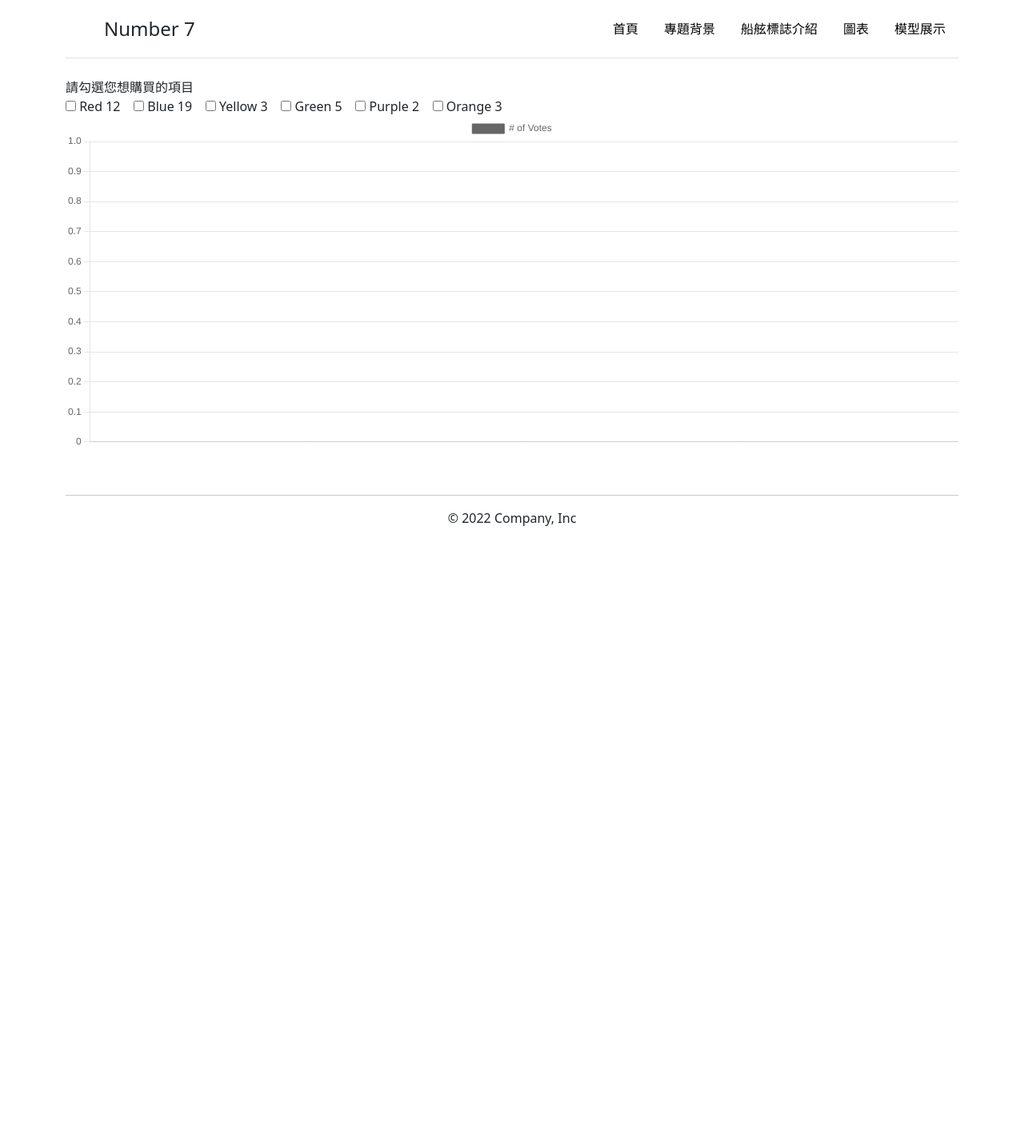
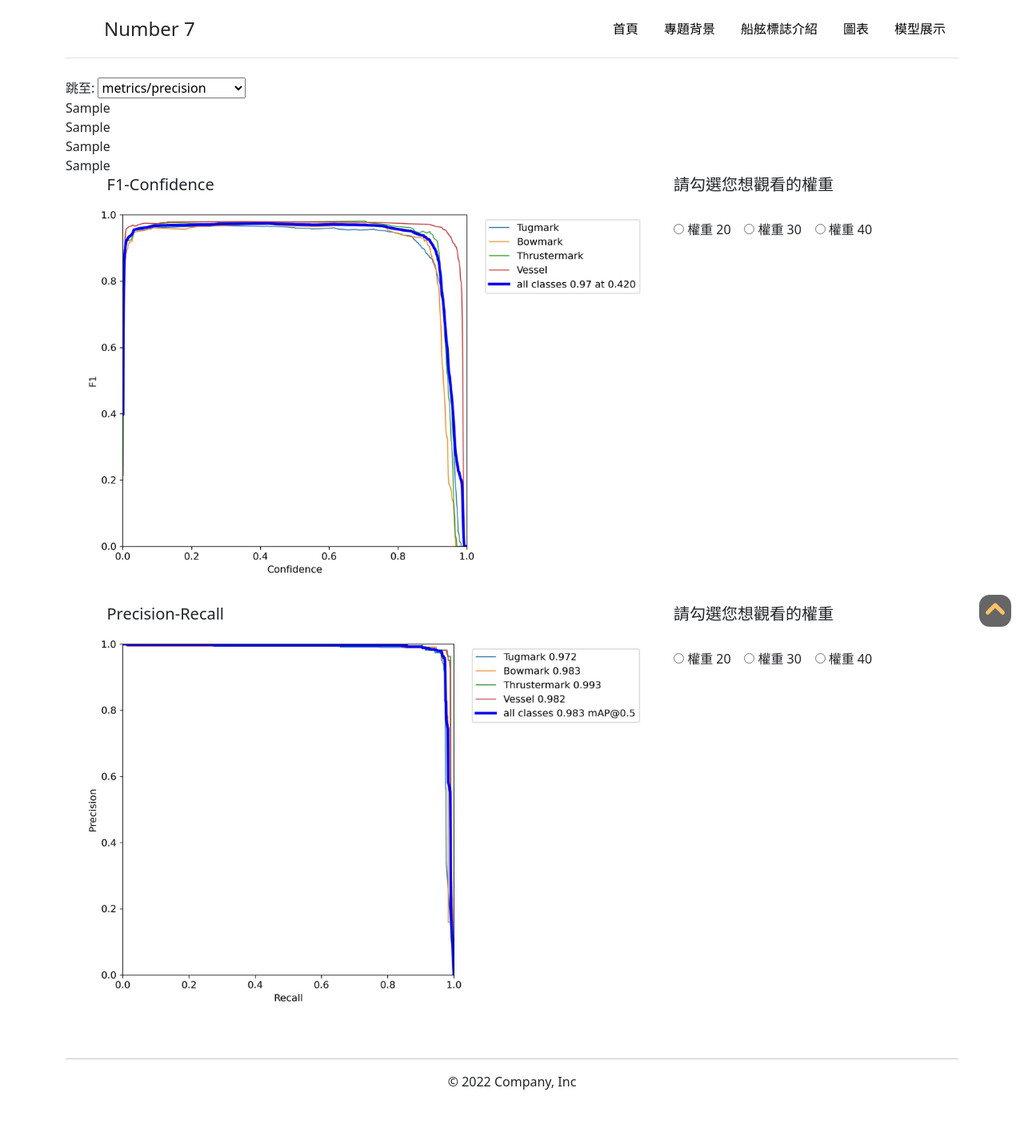
Before and after one commit to zxc21415/aiot_project, a Django app: template tugweb/templates/chart.html in a window 1280 px wide. Shown: the whole page at 80% size. Before the commit the page ends 658 px from the top, so only its background shows below. Run offline with Django 4.2, Linux system fonts and the light colour scheme; the template is opened without the code that fills it: most values are stand-ins (such as "Sample title", 1, 10 or a date in 2020); some libraries are stand-ins or nearby versions.

Commit message:
圖表完成，搬到圖表1

```diff
--- a/tugweb/templates/chart.html
+++ b/tugweb/templates/chart.html
@@ -2,104 +2,174 @@
 {% block title %}圖表{% endblock %}
 {% block headmessage %}<h2></h2>{% endblock %}
 {% block content %}
+<style type="text/css">
+  /* 40px */
+  .toTop-arrow {
+    width: 2.5rem;
+    height: 2.5rem;
+    padding: 0;
+    margin: 0;
+    border: 0;
+    border-radius: 33%;
+    opacity: 0.6;
+    background: #000;
+    cursor: pointer;
+    position: fixed;
+    right: 1rem;
+    bottom: 1rem;
+  }
 
+
+  .toTop-arrow::before,
+  .toTop-arrow::after {
+    width: 18px;
+    height: 5px;
+    border-radius: 3px;
+    top: 17px;
+    background: #f90;
+    position: absolute;
+    content: "";
+  }
+
+  .toTop-arrow::before {
+    transform: rotate(-45deg) translate(0, -50%);
+    left: 0.5rem;
+  }
+
+  .toTop-arrow::after {
+    transform: rotate(45deg) translate(0, -50%);
+    right: 0.5rem;
+  }
+
+  .toTop-arrow:focus {
+    outline: none;
+  }
+</style>
 <!-- 畫圖 -->
-
-<div class="row">
+<button type="button" id="BackTop" class="toTop-arrow">^</button>
+<div class="row" id="topdiv">
+  <div class="col">
     <form>
-        請勾選您想購買的項目<br>
-        <input type="checkbox" value="1" name="Product" id="Product_1"> Red 12 &nbsp;&nbsp;
-        <input type="checkbox" value="2" name="Product" id="Product_2"> Blue 19 &nbsp;&nbsp;
-        <input type="checkbox" value="3" name="Product" id="Product_3"> Yellow 3 &nbsp;&nbsp;
-        <input type="checkbox" value="4" name="Product" id="Product_4"> Green 5 &nbsp;&nbsp;
-        <input type="checkbox" value="5" name="Product" id="Product_5"> Purple 2 &nbsp;&nbsp;
-        <input type="checkbox" value="6" name="Product" id="Product_6"> Orange 3 &nbsp;&nbsp;
+      跳至:
+      <select name="chart">
+        <option value="1">metrics/precision</option>
+        <option value="2">metrics/recall</option>
+        <option value="3">metrics/mAP_0.5</option>
+        <option value="4">metrics/mAP_0.5:0.95</option>
+        <option value="5">F1-Confidence</option>
+        <option value="6">Precision-Recall</option>
+      </select>
     </form>
+  </div>
 </div>
 
-<canvas id="myChart" width="400" height="150"></canvas>
+<div class="row" id="#chart0">
+  <div class="col">
+    {% autoescape off %}
+    {{plot_div}}
+    {% endautoescape off %}
+  </div>
+</div>
+<div class="row" id="#chart1">
+  <div class="col">
+    {% autoescape off %}
+    {{plot_div2}}
+    {% endautoescape off %}
+  </div>
+</div>
+<div class="row" id="#chart2">
+  <div class="col">
+    {% autoescape off %}
+    {{plot_div3}}
+    {% endautoescape off %}
+  </div>
+</div>
+<div class="row" id="#chart3">
+  <div class="col">
+    {% autoescape off %}
+    {{plot_div4}}
+    {% endautoescape off %}
+  </div>
+</div>
+<div class="row F1" id="#chart4">
+  <div class="col-8">
+    <h5 style="padding-left: 7%;" id="title_F1">F1-Confidence</h5>
+    <img src="/static/img/chart/F1_20.jpg" class="img-fluid" width="auto" height="auto" style="padding-left: 2%;"
+      id="img_F1">
+  </div>
+  <div class="col-4">
+    <form>
+      <h5>請勾選您想觀看的權重</h5>
+      <br>
+      <input type="radio" value="1" name="F1" id="F1_1"> 權重 20 &nbsp;&nbsp;
+      <input type="radio" value="2" name="F1" id="F1_2"> 權重 30 &nbsp;&nbsp;
+      <input type="radio" value="3" name="F1" id="F1_3"> 權重 40 &nbsp;&nbsp;
+    </form>
+  </div>
+</div>
+<br>
+<div class="row PR" id="#chart5">
+  <div class="col-8">
+    <h5 style="padding-left: 7%;" id="title_PR">Precision-Recall</h5>
+    <img src="/static/img/chart/PR_20.jpg" class="img-fluid" width="auto" height="auto" style="padding-left: 2%;"
+      id="img_PR">
+  </div>
+  <div class="col-4">
+    <form>
+      <h5>請勾選您想觀看的權重</h5>
+      <br>
+      <input type="radio" value="1" name="PR" id="PR_1"> 權重 20 &nbsp;&nbsp;
+      <input type="radio" value="2" name="PR" id="PR_2"> 權重 30 &nbsp;&nbsp;
+      <input type="radio" value="3" name="PR" id="PR_3"> 權重 40 &nbsp;&nbsp;
+    </form>
+  </div>
+</div>
 <script>
-    var a = document.getElementsByName("Product");
-    T_label_list = ['Red', 'Blue', 'Yellow', 'Green', 'Purple', 'Orange'];
-    T_data_list = [12, 19, 3, 5, 2, 3]
-    T_color_list = ['rgba(255, 99, 132, 0.2)',
-        'rgba(54, 162, 235, 0.2)',
-        'rgba(255, 206, 86, 0.2)',
-        'rgba(75, 192, 192, 0.2)',
-        'rgba(153, 102, 255, 0.2)',
-        'rgba(255, 159, 64, 0.2)']
-    T_borderColor_list = ['rgba(255, 99, 132, 1)',
-        'rgba(54, 162, 235, 1)',
-        'rgba(255, 206, 86, 1)',
-        'rgba(75, 192, 192, 1)',
-        'rgba(153, 102, 255, 1)',
-        'rgba(255, 159, 64, 1)']
-    new_label_list = [];
-    new_data_list = [];
-    new_color_list = [];
-    new_borderColor_list = [];
-
-    function addData(chart, new_label, data, new_color, new_borderColor) {
-        for (var i = 0; i < new_label.length; i++) {
-            chart.data.labels = new_label;
-            chart.data.datasets[i].data = data;
-            chart.data.datasets[i].backgroundColor = new_color;
-            chart.data.datasets[i].borderColor = new_borderColor;
-            chart.update();
-        }
-
-    }
-
-
-    $(document).ready(function () {
-
-        $(a).click(function (event) {
-            new_label_list = [];
-            new_data_list = [];
-            new_color_list = [];
-            new_borderColor_list = [];
-            for (var i = 0; i < T_label_list.length; i++) {
-                if (a[i].checked == true) {
-                    new_label_list.push(T_label_list[i]);
-                    new_data_list.push(T_data_list[i]);
-                    new_color_list.push(T_color_list[i]);
-                    new_borderColor_list.push(T_borderColor_list[i]);
-                }
-            }
-
-            addData(myChart, new_label_list, new_data_list,new_color_list,new_borderColor_list)
-
-        });
+  $(document).ready(function () {
+    var pr = document.getElementsByName("PR");
+    var fc = document.getElementsByName("F1");
+    var move = document.getElementsByName("chart");
+    $(pr).click(function (event) {
+      if (pr[0].checked) {
+        $("#img_PR").attr("src", "/static/img/chart/PR_20.jpg");
+        $("#title_PR").text("Precision-Recall(權重20)");
+      };
+      if (pr[1].checked) {
+        $("#img_PR").attr("src", "/static/img/chart/PR_30.jpg");
+        $("#title_PR").text("Precision-Recall(權重30)");
+      };
+      if (pr[2].checked) {
+        $("#img_PR").attr("src", "/static/img/chart/PR_40.jpg");
+        $("#title_PR").text("Precision-Recall(權重40)");
+      };
+    });
+    $(fc).click(function (event) {
+      if (fc[0].checked) {
+        $("#img_F1").attr("src", "/static/img/chart/F1_20.jpg");
+        $("#title_F1").text("F1-Confidence(權重20)");
+      };
+      if (fc[1].checked) {
+        $("#img_F1").attr("src", "/static/img/chart/F1_30.jpg");
+        $("#title_F1").text("F1-Confidence(權重30)");
+      };
+      if (fc[2].checked) {
+        $("#img_F1").attr("src", "/static/img/chart/F1_40.jpg");
+        $("#title_F1").text("F1-Confidence(權重40)");
+      };
+    });
+    $(move).change(function (event) {
+      var to_div = "#chart" + move[0].options.selectedIndex;
+      a = document.getElementById(to_div);
+      a.scrollIntoView(true)
+    });
+    $('#BackTop').click(function () {
+      a = document.getElementById("top");
+      a.scrollIntoView(true);
+    });
+  });
+</script>
 
 
 
-    });
-
-
-
-    const ctx = document.getElementById('myChart').getContext('2d');
-    const myChart = new Chart(ctx, {
-        type: 'bar',
-        data: {
-
-            labels: new_label_list,
-            datasets: [{
-                label: '# of Votes',
-                data: new_data_list,
-                backgroundColor: new_color_list,
-                borderColor: new_borderColor_list,
-                borderWidth: 1
-            }]
-        },
-        options: {
-            scales: {
-                y: {
-                    beginAtZero: true
-                }
-            }
-        }
-    });
-</script>
-
 
 {% endblock %}
--- a/tugweb/tugweb/urls.py
+++ b/tugweb/tugweb/urls.py
@@ -22,11 +22,7 @@ urlpatterns = [
     path('ship_sign/', views.ship_sign),
     path('show/', views.show),
     path('introduce/', views.introduce),
-    #告訴她沒有跟數字的也可以接收
-    path('chart2/', views.chart2),
     path('chart/', views.chart),
-    #圖表
-    path('chart/<int:id>/', views.chart),
     path('admin/', admin.site.urls),
     path('', views.index),
 ]
```
Also changed, not shown: tugweb/mysite/views.py (+1 -6 lines), tugweb/templates/chart2.html (deleted, +0 -175 lines).
